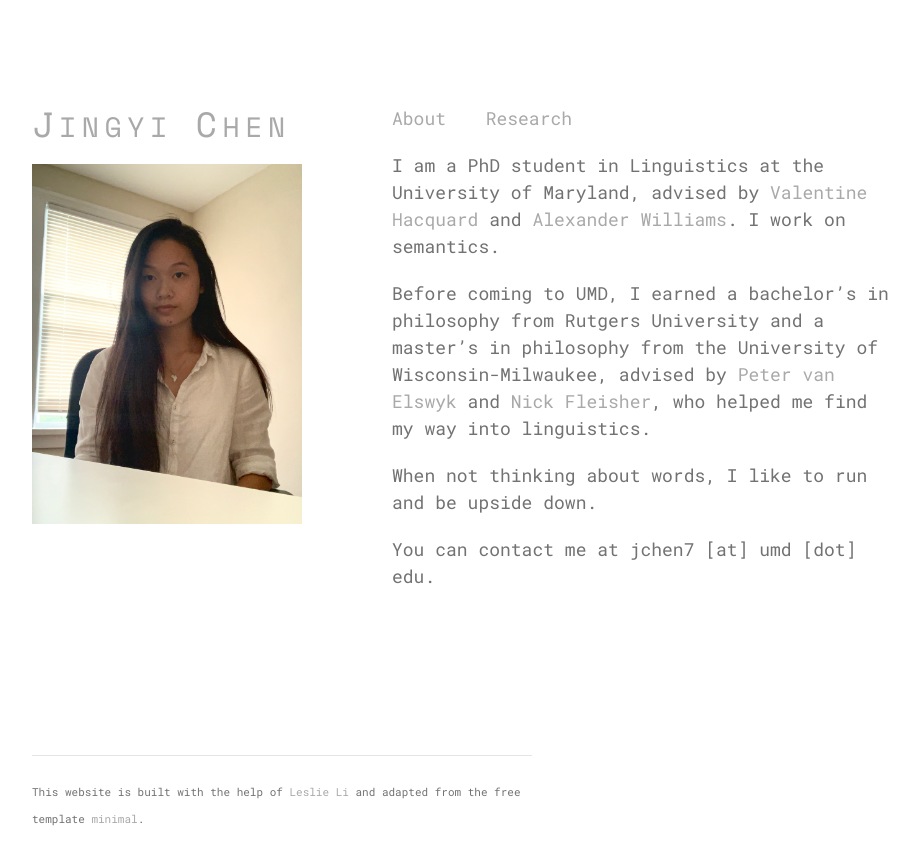
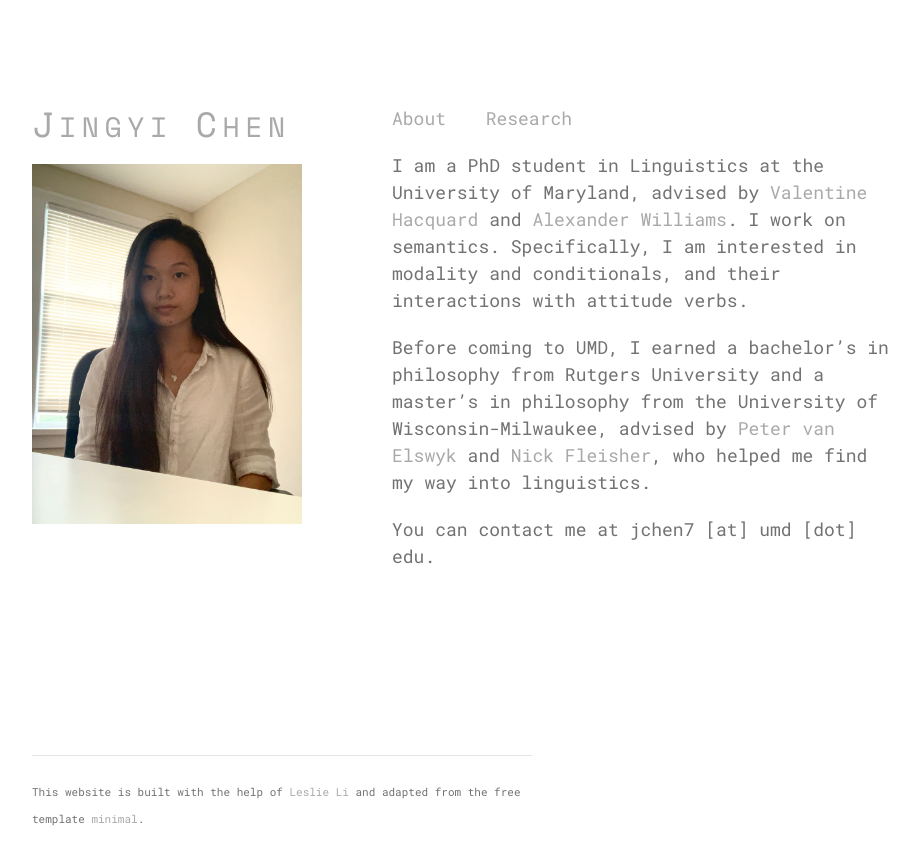
Before and after one commit to Jingyichenn/jingyichen.org, a Jekyll site: the page built from index.md, in a window 1280 px wide. Shown: the top 865 px of the page, without its empty margins (178-1097 px from the left). Built offline with Jekyll 4.4.1, drawn with Linux system fonts in a browser that asks for light colours.

Commit message:
Update index.md

```diff
--- a/index.md
+++ b/index.md
@@ -2,10 +2,8 @@
 layout: default
 ---
 
-I am a PhD student in Linguistics at the University of Maryland, advised by [Valentine Hacquard](https://valentinehacquard.org) and [Alexander Williams](https://alexanderwilliams.org). I work on semantics.
+I am a PhD student in Linguistics at the University of Maryland, advised by [Valentine Hacquard](https://valentinehacquard.org) and [Alexander Williams](https://alexanderwilliams.org). I work on semantics. Specifically, I am interested in modality and conditionals, and their interactions with attitude verbs.
 
 Before coming to UMD, I earned a bachelor's in philosophy from Rutgers University and a master's in philosophy from the University of Wisconsin-Milwaukee, advised by [Peter van Elswyk](https://sites.northwestern.edu/vanelswyk/) and [Nick Fleisher](https://sites.uwm.edu/fleishen/), who helped me find my way into linguistics.
 
-When not thinking about words, I like to run and be upside down.
-
 You can contact me at jchen7 [at] umd [dot] edu.
```
